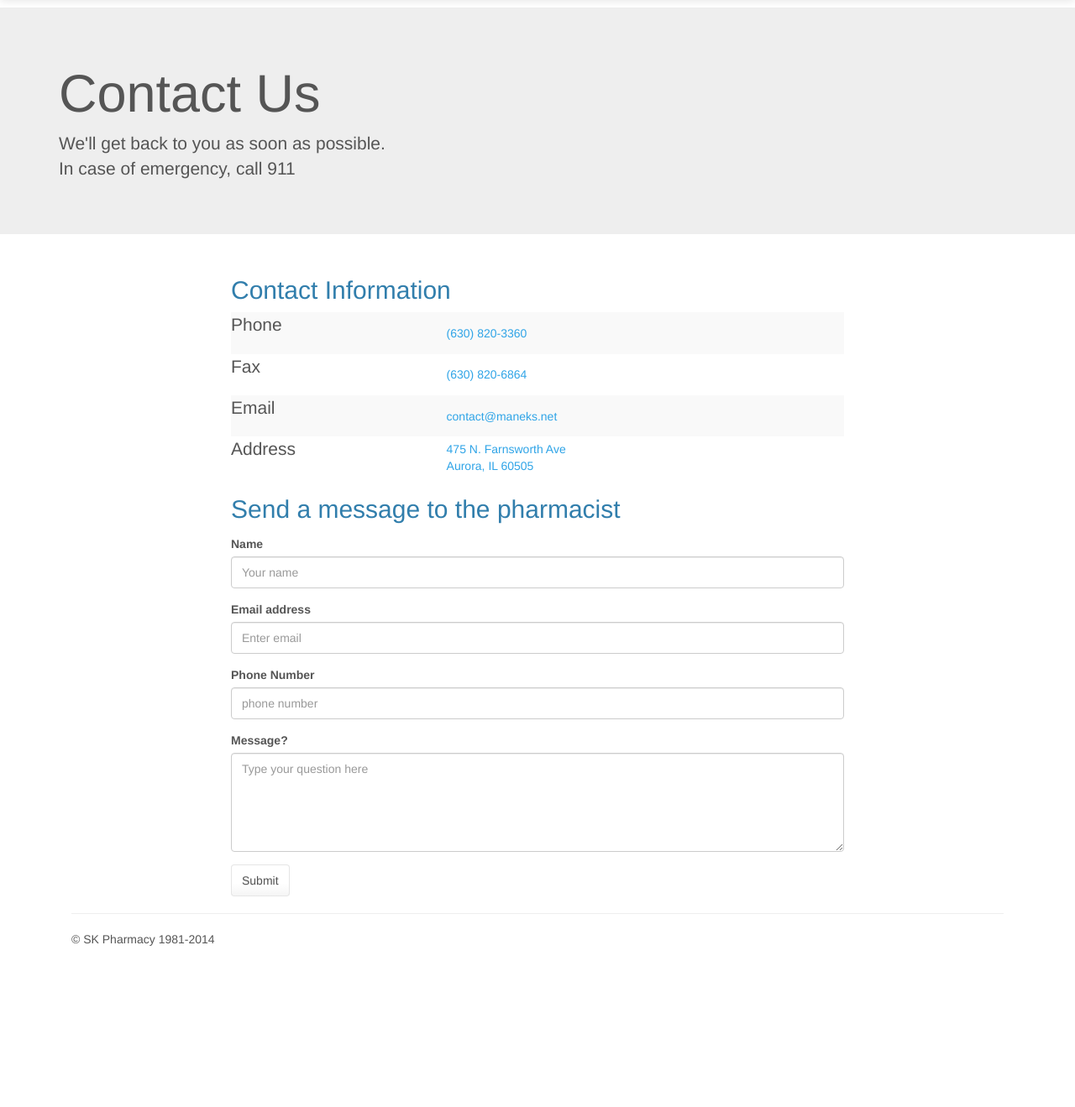
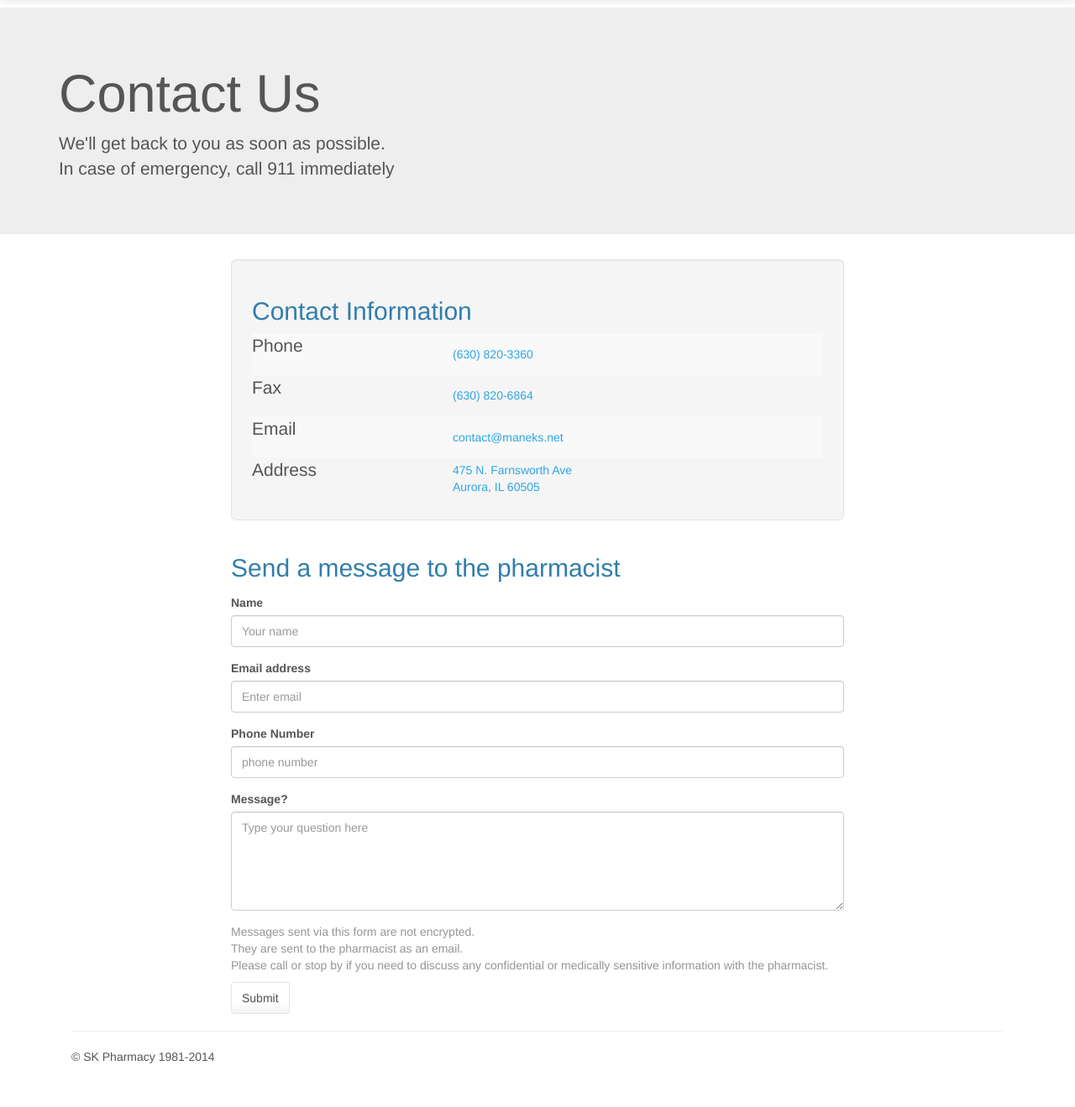
Before and after one commit to sameermanek/aurora-pharmacy, a PHP site: page /contact.php in a window 1280 px wide. Shown: the part 51-1370 px from the top of the page at 84% size. Before the commit the page ends 1178 px from the top, so only its background shows below. Run offline with PHP 8.4, Linux system fonts and the light colour scheme; some libraries are stand-ins or nearby versions.

Commit message:
formatting

```diff
--- a/contact.php
+++ b/contact.php
@@ -7,13 +7,14 @@ include_once "header.php";
 <div class="jumbotron">
   <div class="container">
     <h1>Contact Us</h1>
-    <p>We'll get back to you as soon as possible.<br />In case of emergency, call 911</p>
+    <p>We'll get back to you as soon as possible.<br />In case of emergency, call 911 immediately</p>
   </div>
 </div>
 
 <div class="container">
   <div class="row-fluid">
     <div class="col-md-8 col-md-offset-2 centered">
+        <div class="well well-lg">
         <h2>Contact Information</h2>
           <table class="table-striped" width=100%>
             <tr><td><p class="lead">Phone</p></td><td><a href="tel:+16308203360">(630) 820-3360</a></td></tr>
@@ -21,6 +22,7 @@ include_once "header.php";
             <tr><td><p class="lead">Email</p></td><td><a href="mailto:contact@maneks.net">contact@maneks.net</a></td></tr>
             <tr><td><p class="lead">Address</p></td><td><a href="https://www.google.com/maps/preview?q=475+N+Farnsworth+Ave,+Aurora,+IL&hl=en&ll=41.765406,-88.281133&spn=0.008819,0.01884&sll=39.739318,-89.266507&sspn=9.305214,19.291992&oq=475&hnear=475+N+Farnsworth+Ave,+Aurora,+Illinois+60505&t=m&z=16" target="_blank">475 N. Farnsworth Ave<br />Aurora, IL 60505</a></td></tr>
           </table>
+        </div>
     </div>
   </div>
   <div class="row-fluid">
@@ -49,6 +51,11 @@ include_once "header.php";
                 <br />
                 <textarea class="form-control" rows="5" id="message" placeholder="Type your question here"></textarea>
             </div>
+            <p class="help-block">
+                Messages sent via this form are not encrypted.<br />
+                They are sent to the pharmacist as an email.<br />
+                Please call or stop by if you need to discuss any confidential or medically sensitive information with the pharmacist.
+            </p>
             <button type="submit" class="btn btn-default">Submit</button>
           </form>
     </div>
```
Lines whose indentation alone changed are shown as unchanged.
